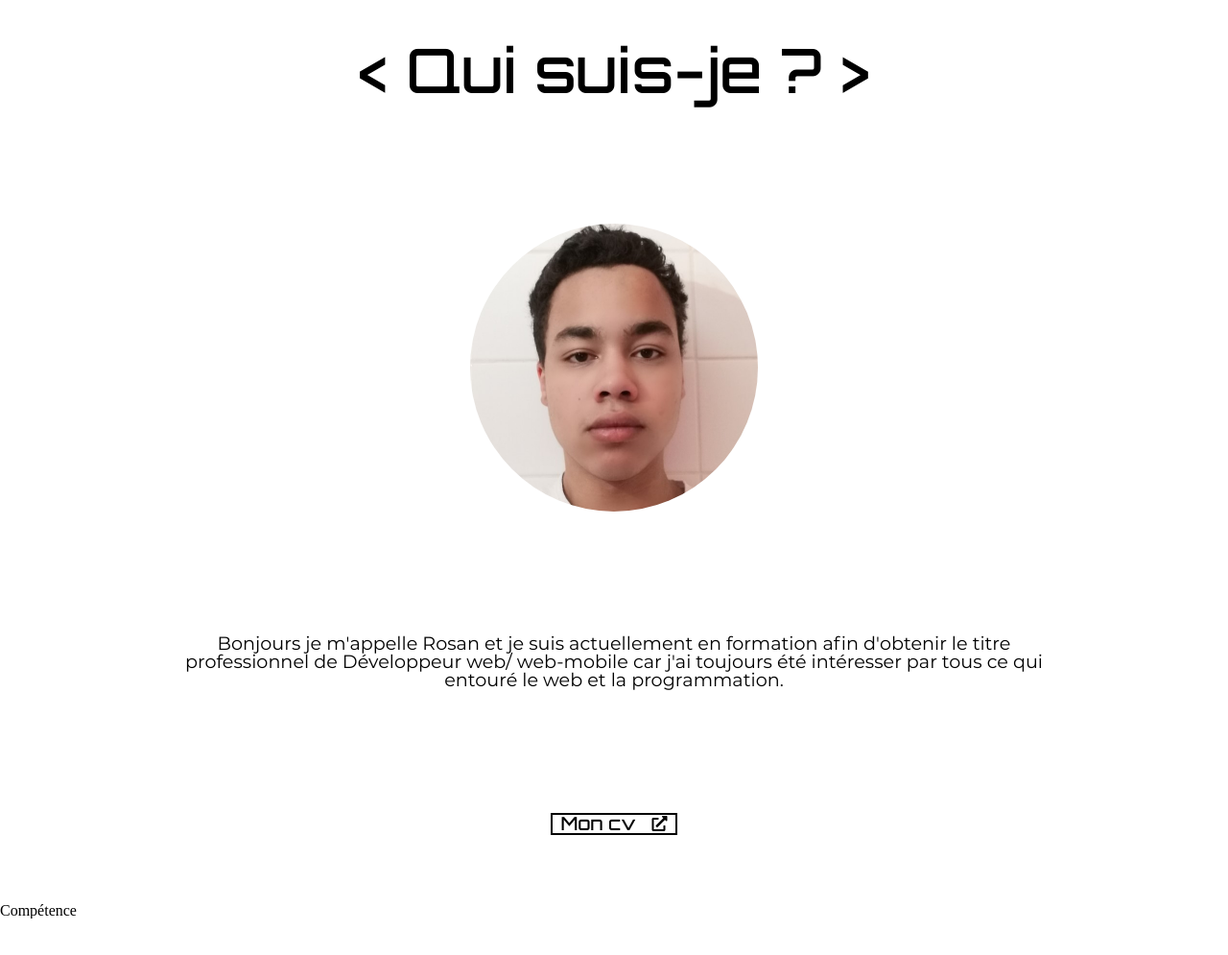
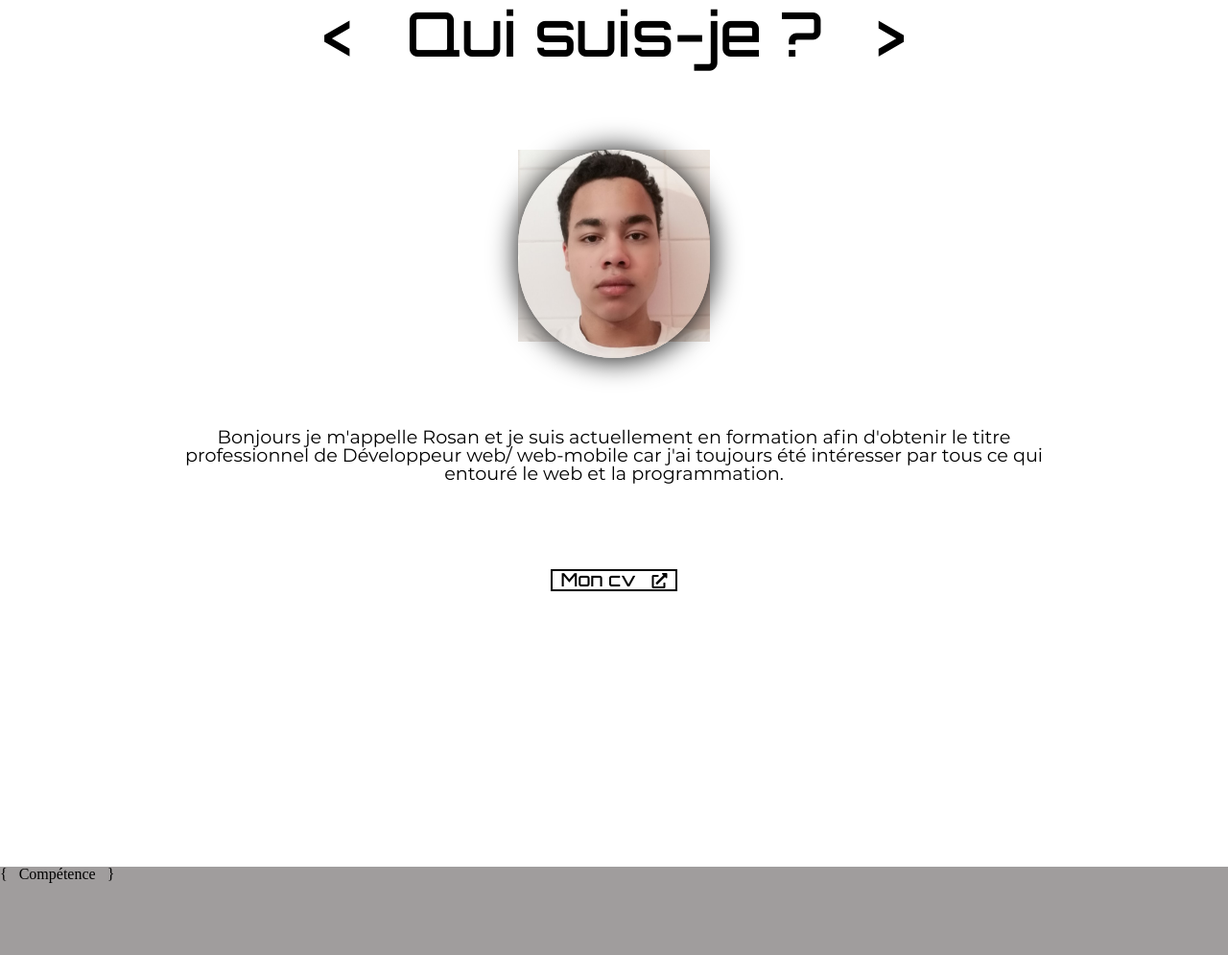
Before and after one commit to Rosan-ibo/Portfolio-Rosan-ibo, a website: page index.html in a window 1280 px wide. Shown: the part 1167-2162 px from the top of the page at 96% size. Before the commit the page ends 2124 px from the top, so only its background shows below. Drawn offline with Linux system fonts and the light colour scheme.

Commit message:
Sauvegarde n°2

```diff
--- a/assets/scss/src/_about.scss
+++ b/assets/scss/src/_about.scss
@@ -1,25 +1,29 @@
 .container-about {
     width: 100%;
     height: 900px;
-    padding-top: 10%;
+    padding-top: 7%;
         @include flex (column, flex-start, center);
         .title-about {
             font-family: "Orbitron";
             font-size: 4rem;
-            padding-bottom: 10%;
+            padding-bottom: 7%;
         }
         .img-about {
             background-image: url(/assets/img/photomoi-2.jpg);
             background-size: cover;
-            border-radius: 300px;
-            width: 300px;
-            height:  300px;
+            width: 200px;
+            height: 200px;
+            &>img {
+                width: 100%;
+                border-radius: 300px;
+                box-shadow: 1px 1px 30px black;
+            }
 
         }
         .text-about{
             width: 75%;
-            padding-top: 10%;
-            padding-bottom: 10%;
+            padding-top: 7%;
+            padding-bottom: 7%;
             &>p {
                 font-family: "Montserrat";
                 font-size: 1.2rem;
--- a/assets/scss/src/_skill.scss
+++ b/assets/scss/src/_skill.scss
@@ -0,0 +1,5 @@
+.background-skill {
+    width: 100%;
+    height: 900px;
+    background-color: $grey;
+}
--- a/index.html
+++ b/index.html
@@ -32,10 +32,10 @@
         <div class="container-about">
             <div class="title-about">
                 <h2>
-                    &#60; Qui suis-je ? &#62;
+                    &#60; &nbsp; Qui suis-je ? &nbsp; &#62;
                 </h2>
             </div>
-            <div class="img-about"></div>
+            <div class="img-about"><img src="/assets/img/photomoi-2.jpg" alt="Photo de Rosan ibo"></div>
             <div class="text-about">
                 <p>Bonjours je m'appelle Rosan et je suis actuellement en formation afin d'obtenir le titre professionnel de Développeur web/ web-mobile
                 car j'ai toujours été intéresser par tous ce qui entouré le web et la programmation.</p>
@@ -51,7 +51,7 @@
         <div class="background-skill">
             <div class="title-skill">
                 <h2>
-                    Compétence
+                    &#123; &nbsp; Compétence &nbsp;	 &#125;
                 </h2>
                 <div class="container-img-skill">
                     <div class="img-skill"></div>
```
Also changed, not shown: assets/css/src/main.min.css.
